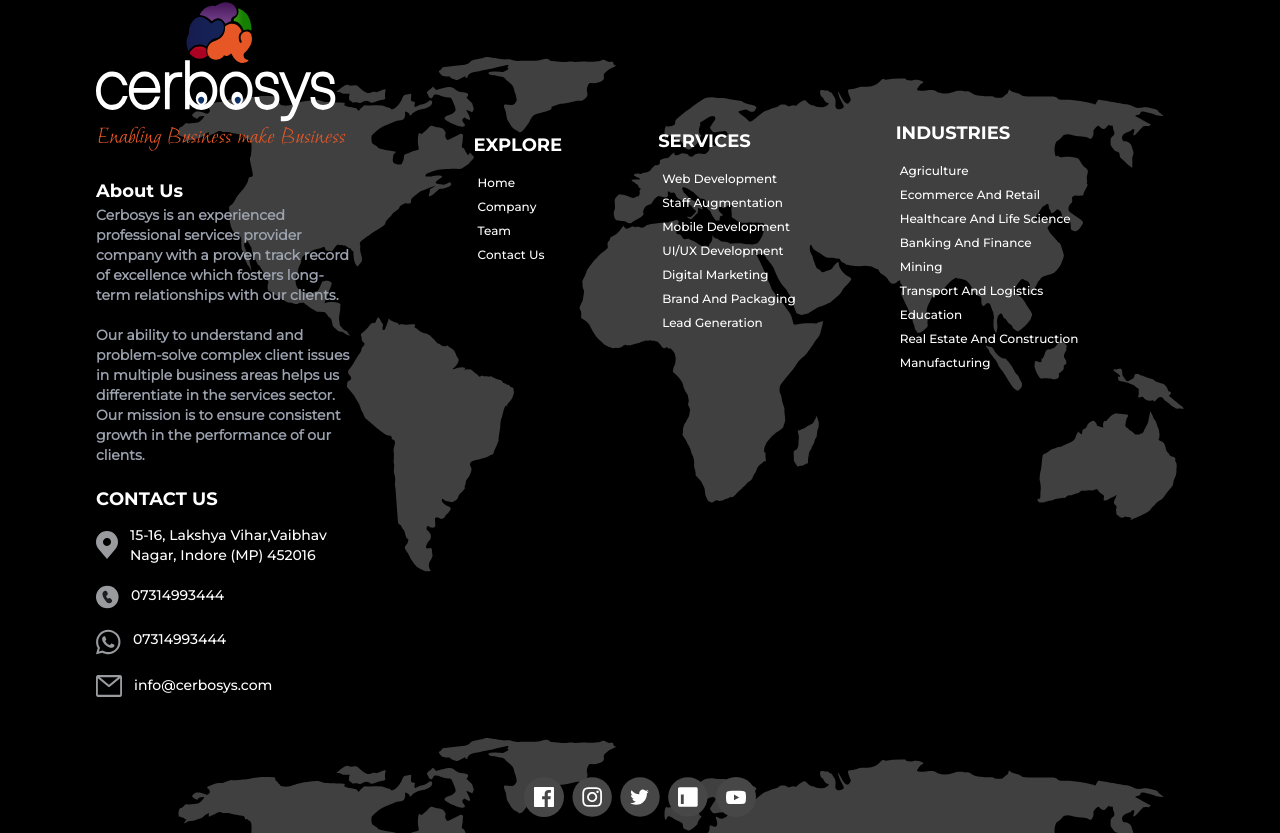
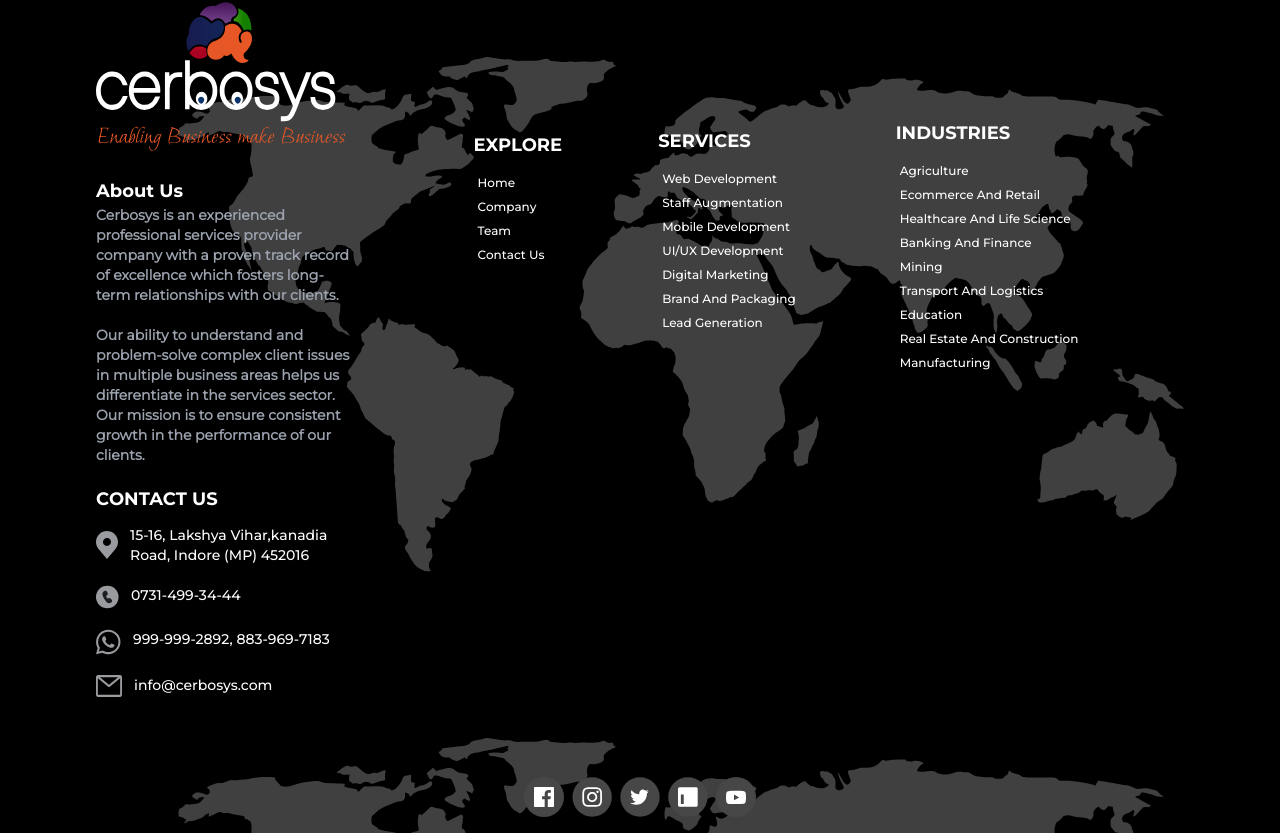
Before and after one commit to CerbosysTechnologies/Cerbosys-Website2022_reactFront, a React (Create React App) app: page /Team in a window 1280 px wide. Shown: the part 6693-7526 px from the top of the page. Built offline with nearby package versions, Linux system fonts and the light colour scheme; no server answers.

Commit message:
test3 commit

```diff
--- a/src/components/Common/Component/Footer.jsx
+++ b/src/components/Common/Component/Footer.jsx
@@ -149,14 +149,14 @@ const Footer = () => {
                 className="mr-3"
               ></img>
               <span className="font-subheading text-sm text-white">
-                15-16, Lakshya Vihar,Vaibhav Nagar, Indore (MP) 452016
+                15-16, Lakshya Vihar,kanadia Road, Indore (MP) 452016
               </span>
             </div>
 
             <div className="flex flex-row mb-5">
               <img src={callicon} alt="Call Icon" className="mr-3"></img>
               <span className="font-subheading text-sm text-white">
-                07314993444
+                0731-499-34-44
               </span>
             </div>
 
@@ -167,7 +167,7 @@ const Footer = () => {
                 className="mr-3"
               ></img>
               <span className="font-subheading text-sm text-white">
-                07314993444
+              999-999-2892, 883-969-7183
               </span>
             </div>
 
--- a/src/components/HomePage/ClientLogoPage.jsx
+++ b/src/components/HomePage/ClientLogoPage.jsx
@@ -13,7 +13,7 @@ const ClientLogoPage = () => {
             </h1>
 
             <h2 className="font-heading md:text-3xl text-lg text-gray-800 mb-5 w-64">
-              Trusted by over 200+ clients
+              Trusted by 150+ clients
             </h2>
             <div className="text-black font-content text-lg md:text-lg md:text-left md:items-center md:w-[500px] whitespace-pre-wrap">
               With more than four years of working experience, Cerbosys has
@@ -22,7 +22,7 @@ const ClientLogoPage = () => {
               <br></br>
               <br></br>
               Our team of multi-disciplinary designers and developers is ready to
-              make your vision a reality -- <strong>and we are trusted by over 200+
+              make your vision a reality -- <strong>and we are trusted by over 150
               clients.</strong>
               <br></br>
               <br></br>
--- a/src/components/HomePage/IndustriesHomePage.jsx
+++ b/src/components/HomePage/IndustriesHomePage.jsx
@@ -34,9 +34,11 @@ const IndustriesHomePage = () => {
 
 
 
-            <div className="font-heading italic text-white md:text-2xl text-lg mt-10 ">
+            <div className="font-heading italic text-white md:text-2xl text-lg mt-10">
             Connect with US if you are looking to grow your business.
             </div>
+
+
           </div>
           {/* Content Part */}
           {/* Icons Starts */}
--- a/src/components/HomePage/ServiceHomePage.jsx
+++ b/src/components/HomePage/ServiceHomePage.jsx
@@ -95,7 +95,7 @@ const ServiceHomePage = () => {
                   className="w-[70px] h-[70px] mb-2 scale-100 hover:scale-75 ease-out duration-500"
                 />
 
-                <h1 className="font-subheading text-left text-xl w-1/2">
+                <h1 className="font-subheading text-left text-xl w-1/3">
                   Digital Marketing
                 </h1>
                 <p className="font-content text-justify text-sm">
@@ -157,7 +157,7 @@ const ServiceHomePage = () => {
                 />
 
                 <h1 className="font-subheading text-left text-xl w-1/2">
-                  Brand And Packaging
+                  Branding And Packaging
                 </h1>
                 <p className="font-content text-justify text-sm">
                   We serve your product from branding to packaging, that is,
@@ -190,7 +190,7 @@ const ServiceHomePage = () => {
             </Bounce>
 
             <div className="col-span-2">
-              <img src={quoteicon} className="" alt="Quote"></img>
+              <img src={quoteicon} className="md:mx-16 md:w-[40rem] md:h-96" alt="Quote"></img>
             </div>
           </div>
         </div>
```
